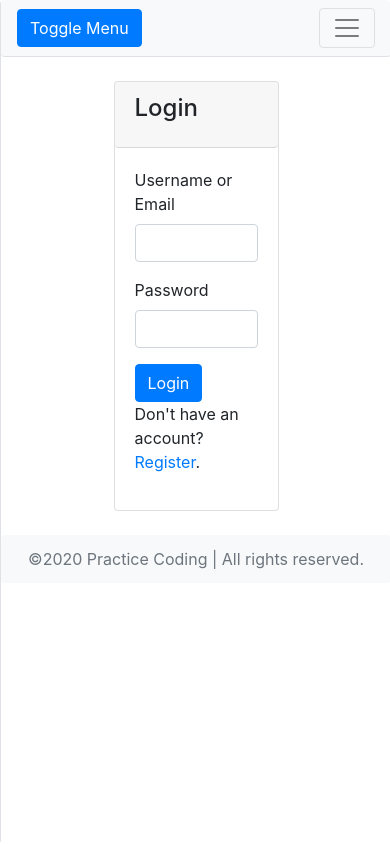
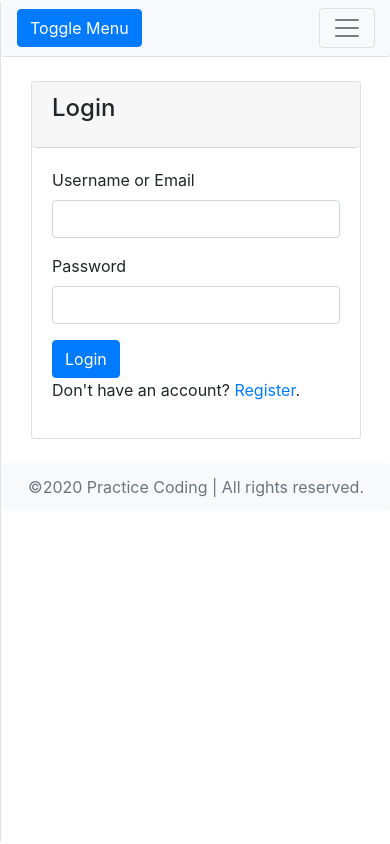
Before and after one commit to Simple2B/Avantika, a Flask app: page /login in a window 390 px wide. Run offline with Flask 2, Linux system fonts and the light colour scheme; some libraries are stand-ins or nearby versions.

Commit message:
fix adaptation

```diff
--- a/app/templates/auth/login.html
+++ b/app/templates/auth/login.html
@@ -1,8 +1,21 @@
 {% extends 'base.html' %}
 
 {% block content %}
+<style>
+  @media only screen and (max-width: 950px) {
+    #login {
+      width: 80% !important;
+    }
+  }
+
+  @media only screen and (max-width: 800px) {
+    #login {
+      width: 100% !important;
+    }
+  }
+</style>
 <div class="container py-4">
-  <div class="card w-50 mx-auto">
+  <div id='login' class="card w-50 mx-auto">
     <div class="card-header">
       <h4 class="card-title">Login</h4>
     </div>
--- a/wsgi.py
+++ b/wsgi.py
@@ -18,7 +18,7 @@ def get_context():
 def create_db():
     """Create the configured database."""
     db.create_all()
-    admin = User(username="admin",)
+    admin = User(username="admin")
     admin.password = "admin"
     admin.save()
 
```
